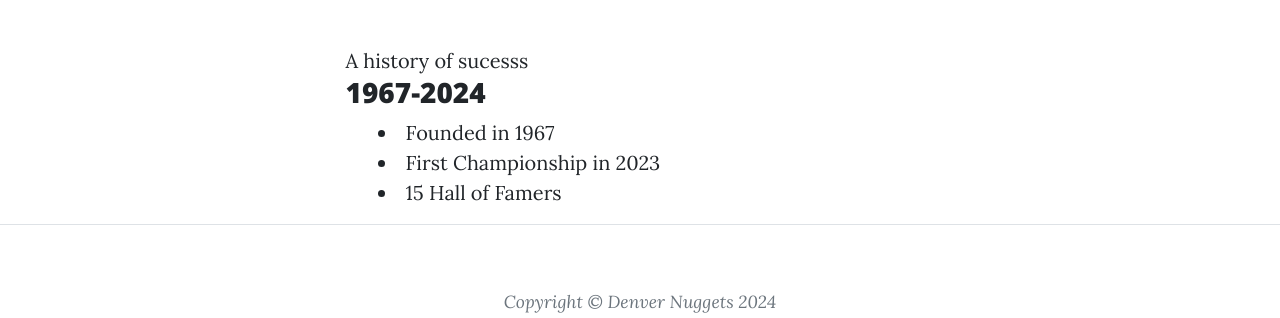
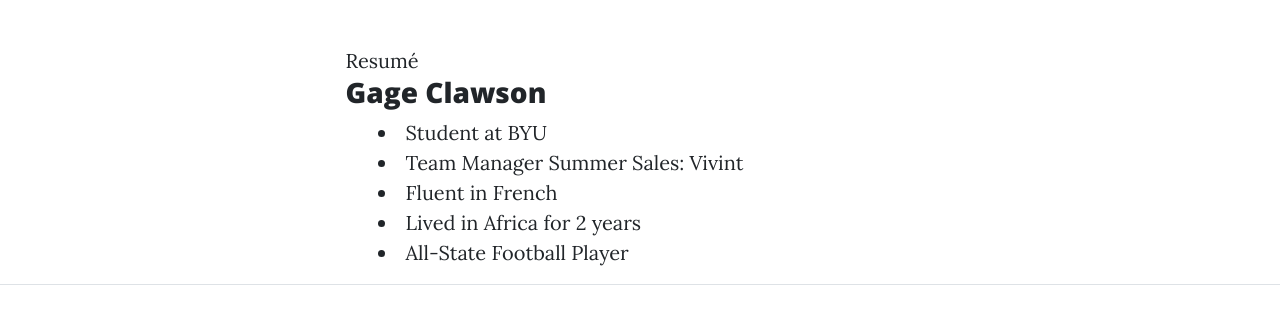
Before and after one commit to gclaws/IS201, a plain HTML site: page index.html in a window 1280 px wide. Shown: the part 726-1044 px from the top of the page. Drawn offline with nearby package versions, Linux system fonts and the light colour scheme; files that its build step writes are made by us from their sources.

Commit message:
Add files via upload

```diff
--- a/index.html
+++ b/index.html
@@ -50,12 +50,14 @@
                 <div class="col-md-10 col-lg-8 col-xl-7">
                     <!-- Post preview-->
                         <a href="mypage.html"
-                            <h2 class="post-title">A history of sucesss</h2>
-                            <h3 class="post-subtitle">1967-2024</h3>
+                            <h2 class="post-title">Resumé</h2>
+                            <h3 class="post-subtitle">Gage Clawson</h3>
                             <ul>
-                                <li>Founded in 1967</li>
-                                <li>First Championship in 2023</li>
-                                <li>15 Hall of Famers</li>
+                                <li>Student at BYU</li>
+                                <li>Team Manager Summer Sales: Vivint</li>
+                                <li>Fluent in French</li>
+                                <li>Lived in Africa for 2 years</li>
+                                <li>All-State Football Player</li>
                             </ul>
                         </a>
 
```
Also changed, not shown: mypage.html (+1 -1 lines).
